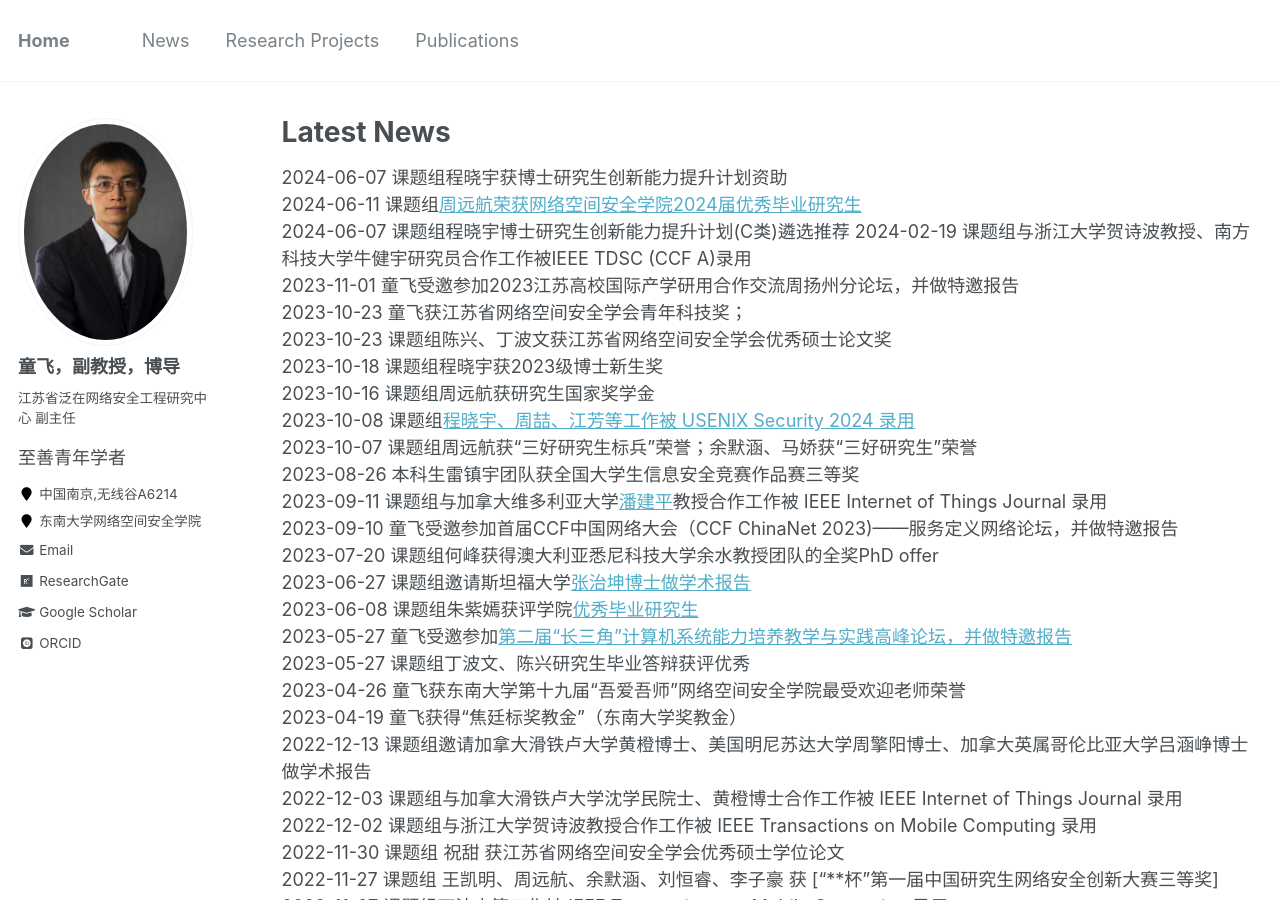
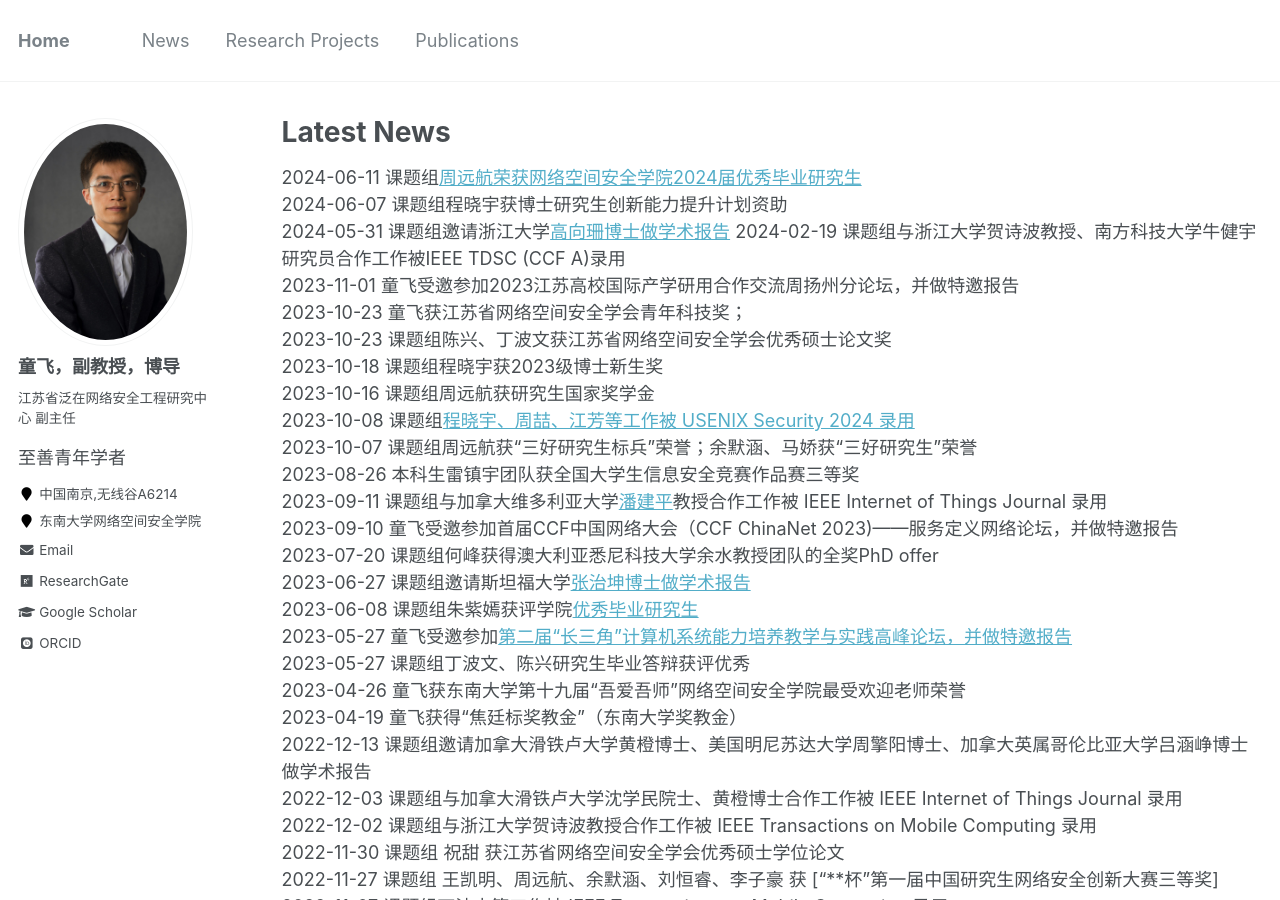
Before and after one commit to fei-tong/fei-tong.github.io, a Jekyll site: the page built from _pages/News.md, in a window 1280 px wide and 900 px high. Built offline with Jekyll 4.4.1, drawn with Linux system fonts in a browser that asks for light colours; some web fonts are replaced.

Commit message:
Update News.md

```diff
--- a/_pages/News.md
+++ b/_pages/News.md
@@ -4,9 +4,9 @@ title: "Latest News"
 permalink: /News/
 author_profile: true
 ---
+2024-06-11 课题组[周远航荣获网络空间安全学院2024届优秀毕业研究生](网络空间安全学院2024届优秀毕业研究生拟推荐)<br>
 2024-06-07 课题组程晓宇获博士研究生创新能力提升计划资助<br>
-2024-06-11 课题组[周远航荣获网络空间安全学院2024届优秀毕业研究生](网络空间安全学院2024届优秀毕业研究生拟推荐)<br>
-2024-06-07 课题组程晓宇博士研究生创新能力提升计划(C类)遴选推荐
+2024-05-31 课题组邀请浙江大学[高向珊博士做学术报告](https://cyber.seu.edu.cn/2024/0530/c20213a492081/page.htm)
 2024-02-19 课题组与浙江大学贺诗波教授、南方科技大学牛健宇研究员合作工作被IEEE TDSC (CCF A)录用<br>
 2023-11-01 童飞受邀参加2023江苏高校国际产学研用合作交流周扬州分论坛，并做特邀报告<br>
 2023-10-23 童飞获江苏省网络空间安全学会青年科技奖；<br>
```
